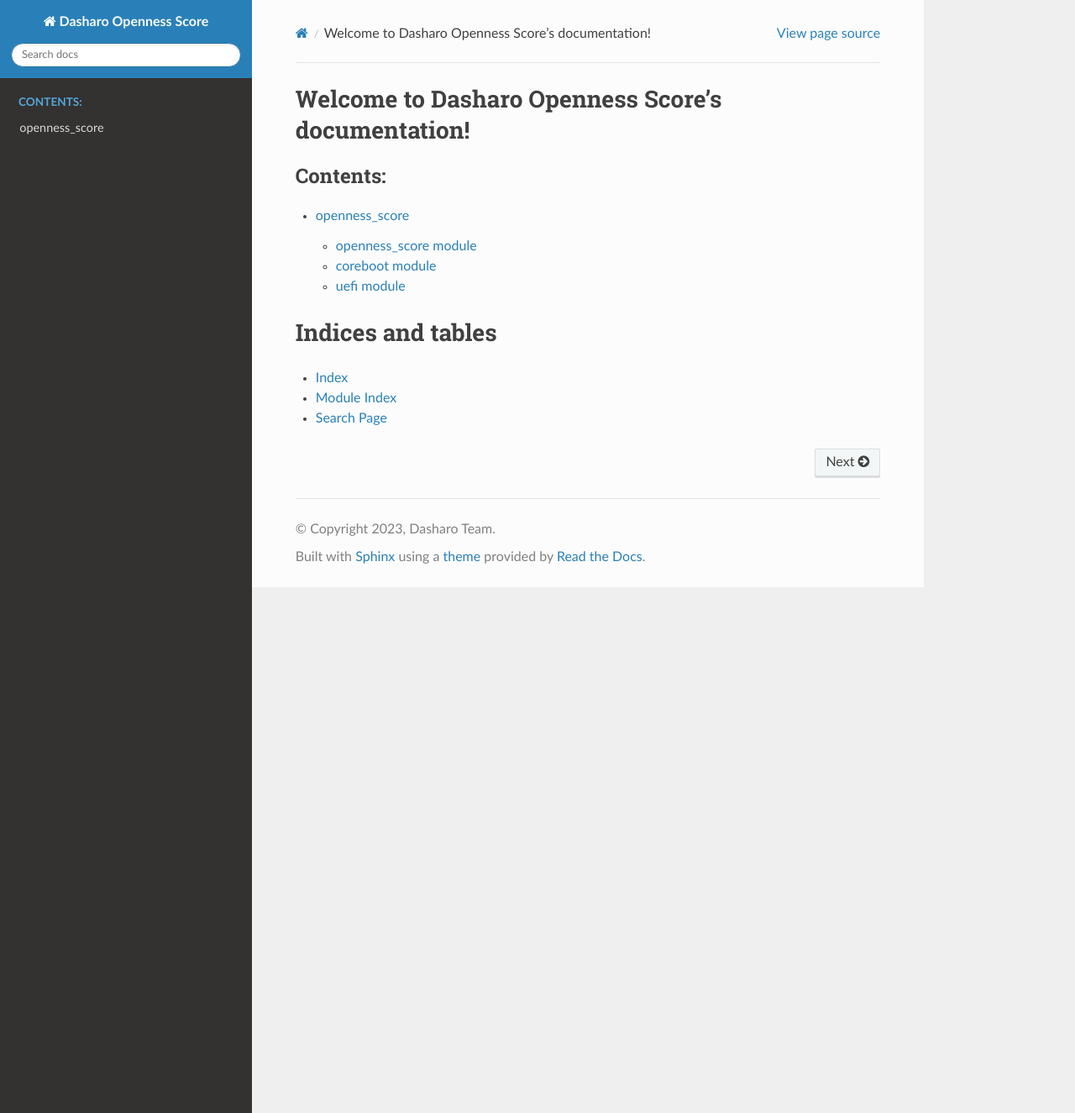
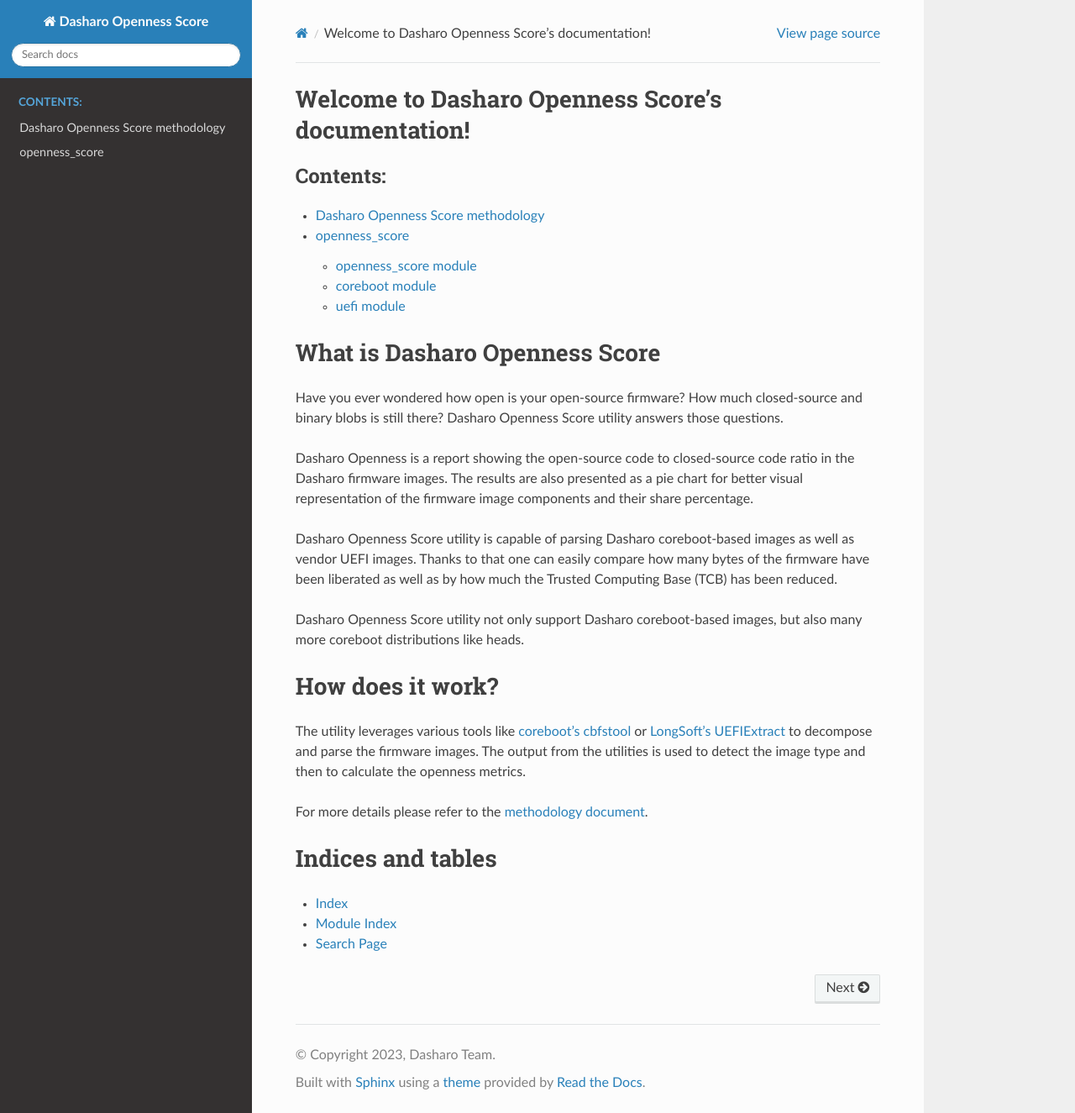
Before and after one commit to Dasharo/Openness-Score, a Sphinx documentation site: the page built from docs/source/index.rst, in a window 1280 px wide and 1325 px high. Shown: the whole window at 84% size. Built offline with Sphinx 7.4.7 and the Read the Docs theme 2.0.0, drawn with Linux system fonts in a browser that asks for light colours.

Commit message:
docs/source/index.rst: fill in the home page
Signed-off-by: Michał Żygowski <michal.zygowski@3mdeb.com>

```diff
--- a/docs/source/index.rst
+++ b/docs/source/index.rst
@@ -10,7 +10,41 @@
    :maxdepth: 2
    :caption: Contents:
 
+   methodology
    modules
+
+What is Dasharo Openness Score
+==============================
+
+Have you ever wondered how open is your open-source firmware? How much
+closed-source and binary blobs is still there? Dasharo Openness Score utility
+answers those questions.
+
+Dasharo Openness is a report showing the open-source code to closed-source
+code ratio in the Dasharo firmware images. The results are also presented as a
+pie chart for better visual representation of the firmware image components
+and their share percentage.
+
+Dasharo Openness Score utility is capable of parsing Dasharo coreboot-based
+images as well as vendor UEFI images. Thanks to that one can easily compare
+how many bytes of the firmware have been liberated as well as by how much the
+Trusted Computing Base (TCB) has been reduced.
+
+Dasharo Openness Score utility not only support Dasharo coreboot-based images,
+but also many more coreboot distributions like heads.
+
+How does it work?
+=================
+
+The utility leverages various tools like `coreboot's cbfstool`_ or
+`LongSoft's UEFIExtract`_ to decompose and parse the firmware images. The
+output from the utilities is used to detect the image type and then to
+calculate the openness metrics.
+
+For more details please refer to the :doc:`methodology document <methodology>`.
+
+.. _coreboot's cbfstool: https://github.com/coreboot/coreboot/tree/master/util/cbfstool
+.. _LongSoft's UEFIExtract: https://github.com/LongSoft/UEFITool
 
 Indices and tables
 ==================
--- /dev/null
+++ b/docs/source/methodology.rst
@@ -0,0 +1,2 @@
+Dasharo Openness Score methodology
+==================================
```
